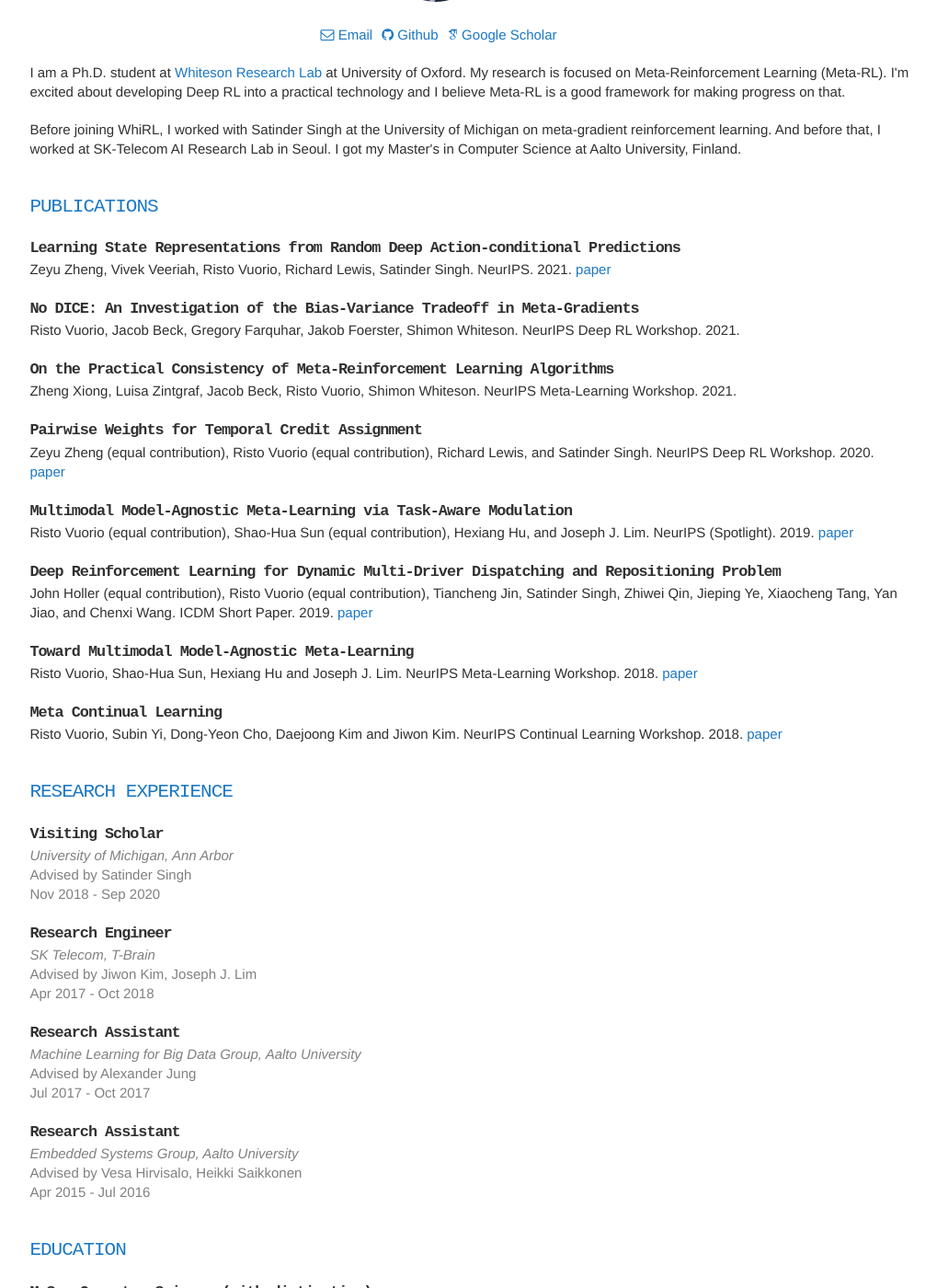
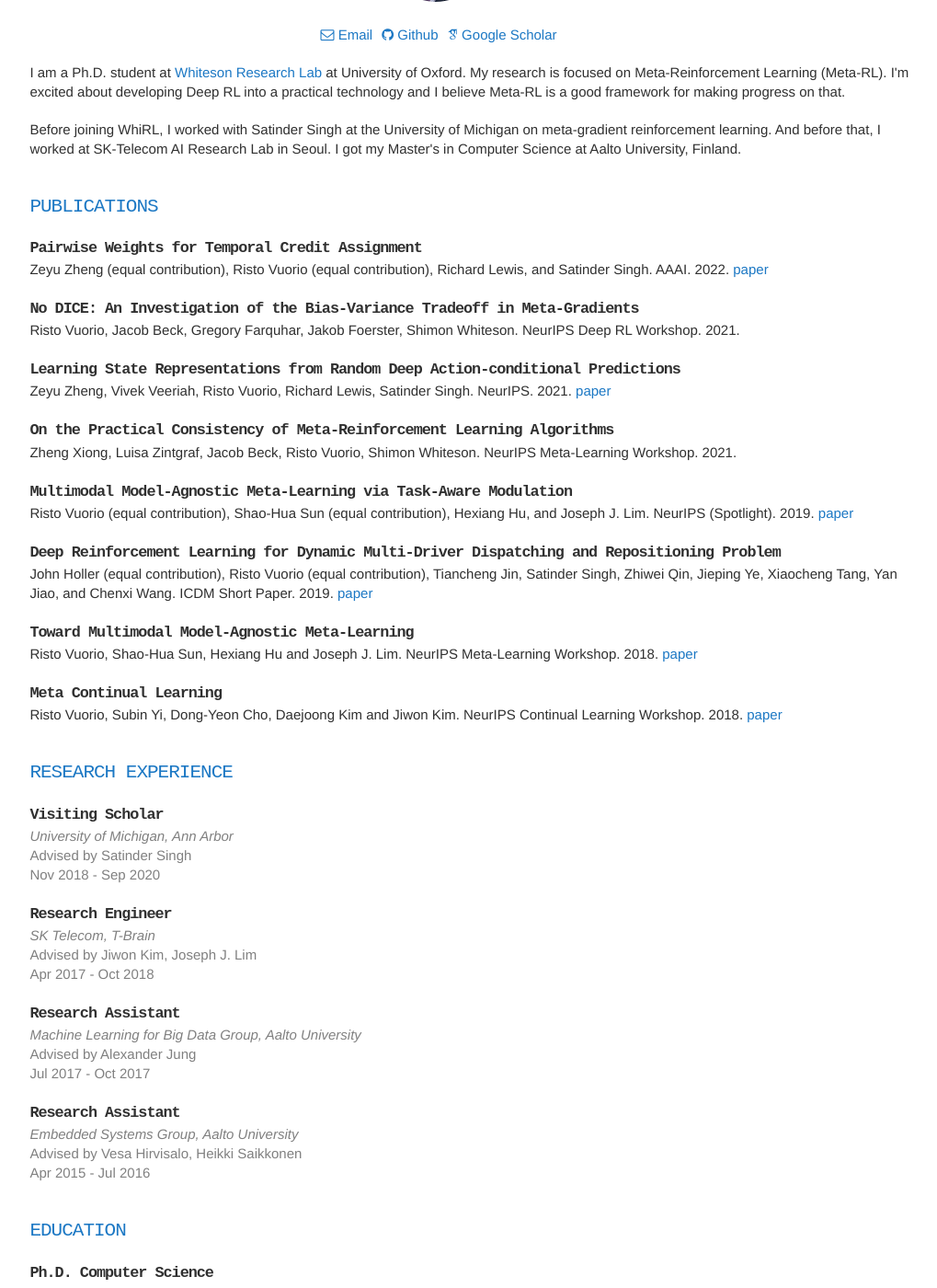
Before and after one commit to vuoristo/vuoristo.github.io, a Jekyll site: the page built from index.html, in a window 1280 px wide and 1400 px high, scrolled down 221 px. Shown: the whole window at 92% size, without its empty margins (166-1185 px from the left). Built offline with Jekyll 4.4.1, drawn with Linux system fonts in a browser that asks for light colours; nearby versions of some CDN libraries; some web fonts are replaced; some of the changed text lies outside the part shown.

Commit message:
update publications and education

```diff
--- a/_data/education.yaml
+++ b/_data/education.yaml
@@ -1,3 +1,7 @@
+- degree: Ph.D. Computer Science
+  school: University of Oxford
+  location: Oxford
+  graduation: 2024 (expected)
 - degree: M.Sc. Computer Science (with distinction)
   school: Aalto University
   location: Helsinki, Finland
--- a/_data/publications.yaml
+++ b/_data/publications.yaml
@@ -1,37 +1,37 @@
-- title: Learning State Representations from Random Deep Action-conditional Predictions
+- title: "Pairwise Weights for Temporal Credit Assignment"
+  author: Zeyu Zheng (equal contribution), Risto Vuorio (equal contribution), Richard Lewis, and Satinder Singh
+  howpublished: AAAI
+  year: 2022
+  url: "https://arxiv.org/abs/2102.04999"
+- title: "No DICE: An Investigation of the Bias-Variance Tradeoff in Meta-Gradients"
+  author: Risto Vuorio, Jacob Beck, Gregory Farquhar, Jakob Foerster, Shimon Whiteson
+  howpublished: NeurIPS Deep RL Workshop
+  year: 2021
+- title: "Learning State Representations from Random Deep Action-conditional Predictions"
   author: Zeyu Zheng, Vivek Veeriah, Risto Vuorio, Richard Lewis, Satinder Singh
   howpublished: NeurIPS
   year: 2021
   url: "https://arxiv.org/abs/2102.04897"
-- title: "No DICE: An Investigation of the Bias-Variance Tradeoff in Meta-Gradients"
-  author: Risto Vuorio, Jacob Beck, Gregory Farquhar, Jakob Foerster, Shimon Whiteson
-  howpublished: NeurIPS Deep RL Workshop
-  year: 2021
 - title: "On the Practical Consistency of Meta-Reinforcement Learning Algorithms"
   author: Zheng Xiong, Luisa Zintgraf, Jacob Beck, Risto Vuorio, Shimon Whiteson
   howpublished: NeurIPS Meta-Learning Workshop
   year: 2021
-- title: Pairwise Weights for Temporal Credit Assignment
-  author: Zeyu Zheng (equal contribution), Risto Vuorio (equal contribution), Richard Lewis, and Satinder Singh
-  howpublished: NeurIPS Deep RL Workshop
-  year: 2020
-  url: "https://arxiv.org/abs/2102.04999"
-- title: Multimodal Model-Agnostic Meta-Learning via Task-Aware Modulation
+- title: "Multimodal Model-Agnostic Meta-Learning via Task-Aware Modulation"
   author: Risto Vuorio (equal contribution), Shao-Hua Sun (equal contribution), Hexiang Hu, and Joseph J. Lim
   howpublished: NeurIPS (Spotlight)
   year: 2019
   url: "https://papers.nips.cc/paper/8296-multimodal-model-agnostic-meta-learning-via-task-aware-modulation"
-- title: Deep Reinforcement Learning for Dynamic Multi-Driver Dispatching and Repositioning Problem
+- title: "Deep Reinforcement Learning for Dynamic Multi-Driver Dispatching and Repositioning Problem"
   author: John Holler (equal contribution), Risto Vuorio (equal contribution), Tiancheng Jin, Satinder Singh, Zhiwei Qin, Jieping Ye, Xiaocheng Tang, Yan Jiao, and Chenxi Wang
   howpublished: ICDM Short Paper
   year: 2019
   url: "https://ieeexplore.ieee.org/abstract/document/8970873"
-- title: Toward Multimodal Model-Agnostic Meta-Learning
+- title: "Toward Multimodal Model-Agnostic Meta-Learning"
   author: Risto Vuorio, Shao-Hua Sun, Hexiang Hu and Joseph J. Lim
   howpublished: NeurIPS Meta-Learning Workshop
   year: 2018
   url: "https://arxiv.org/abs/1812.07172"
-- title: Meta Continual Learning
+- title: "Meta Continual Learning"
   author: Risto Vuorio, Subin Yi, Dong-Yeon Cho, Daejoong Kim and Jiwon Kim
   howpublished: NeurIPS Continual Learning Workshop
   year: 2018
--- a/_includes/education.html
+++ b/_includes/education.html
@@ -7,9 +7,11 @@
         <span>{{ education.school }}</span>
         <span><address>{{ education.location }}</address><time>{{ education.graduation }}</time></span>
     </header>
+    {% if education.minor != null %}
     <p>
         Minor: {{ education.minor }}
     </p>
+    {% endif %}
     {% if education.thesis != null %}
     <p><em>Thesis: {{ education.thesis }}</em></p>
     {% endif %}
```
